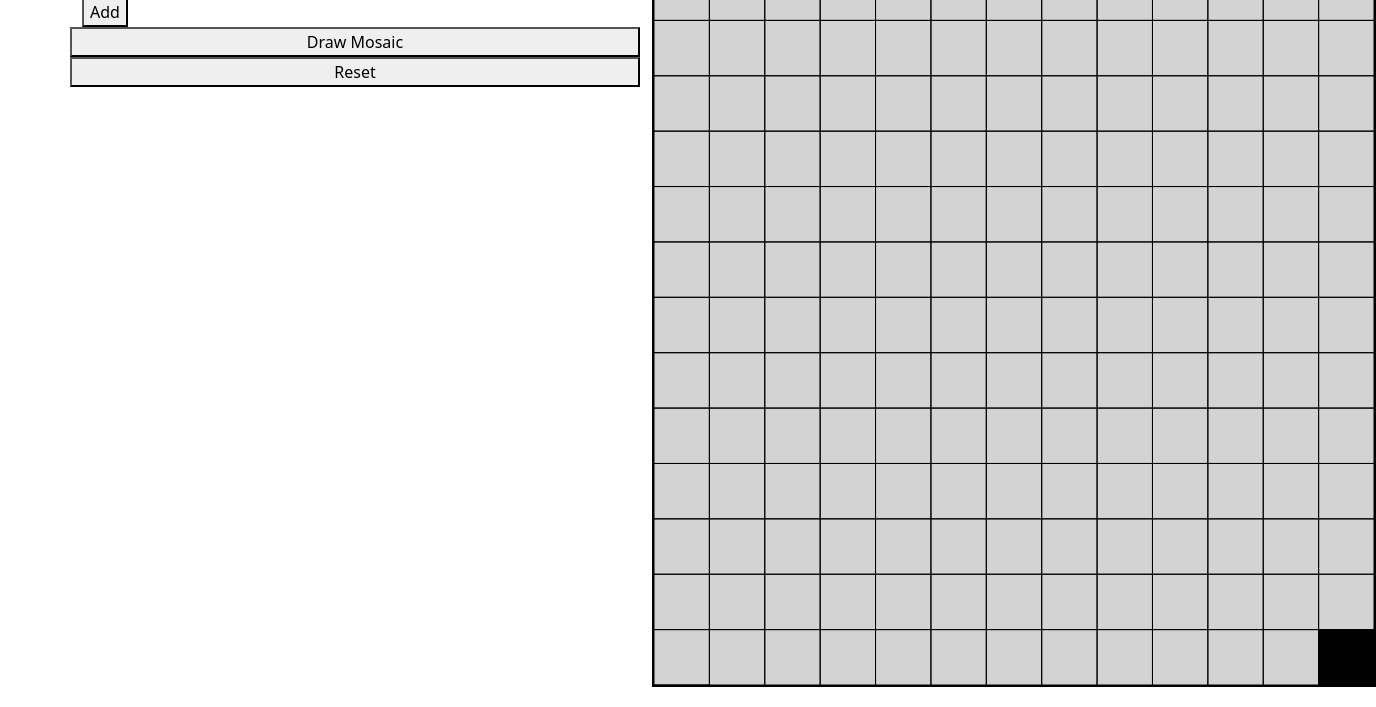
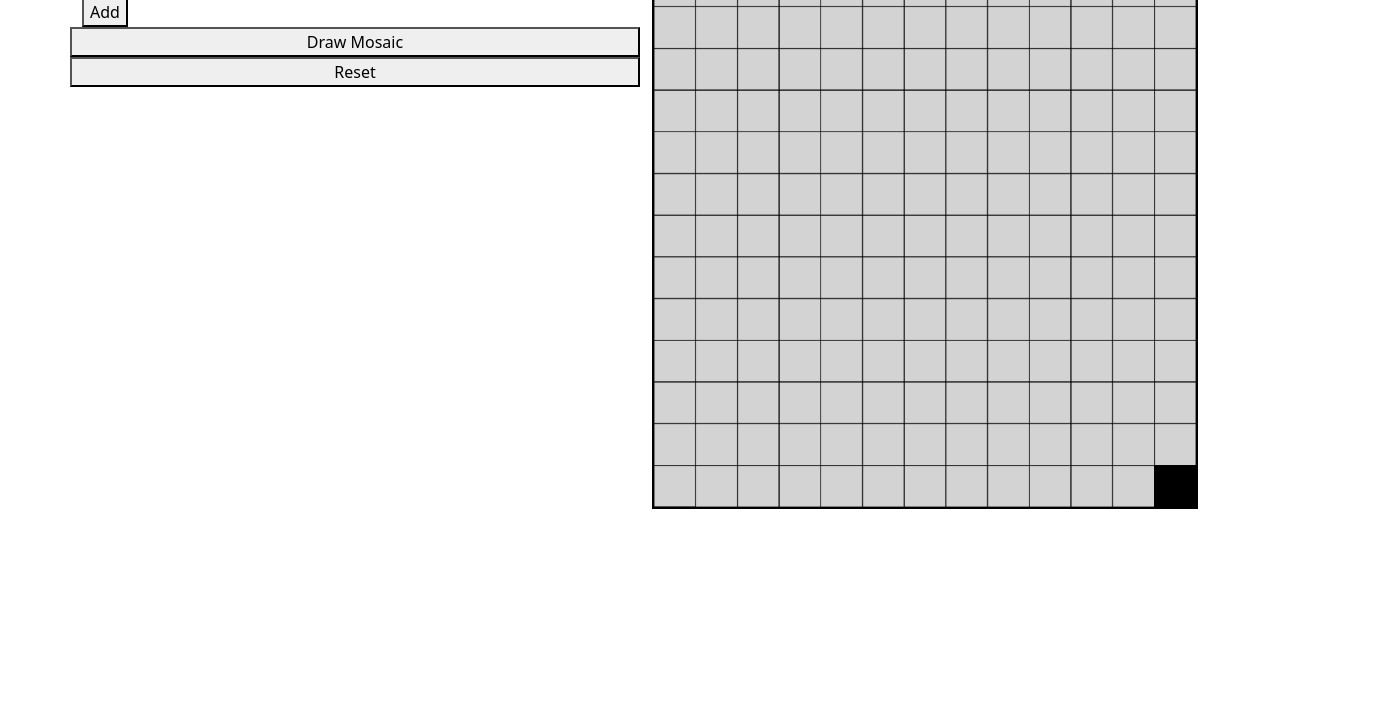
Before and after one commit to Alex-Gberg/work-life-mosaic, a website: page public/index.html in a window 1280 px wide. Shown: the part 93-800 px from the top of the page, 1376 px wide, since content can reach past the window. Drawn offline with nearby package versions, Linux system fonts and the light colour scheme.

Commit message:
Dynamically size the grid

```diff
--- a/public/index.html
+++ b/public/index.html
@@ -28,7 +28,7 @@
             <button id="btn" onclick="reset()">Reset</button>
           </div>
         </div>
-        <div class="col-6">
+        <div class="col-12 col-md-6">
           <canvas id="myCanvas" width="720" height="720"></canvas>
         </div>
       </div>
--- a/public/style.css
+++ b/public/style.css
@@ -6,5 +6,6 @@
 
 canvas {
   border: 2px solid black;
+  max-width: 100%;
   background-color: lightgrey;
 }
```
